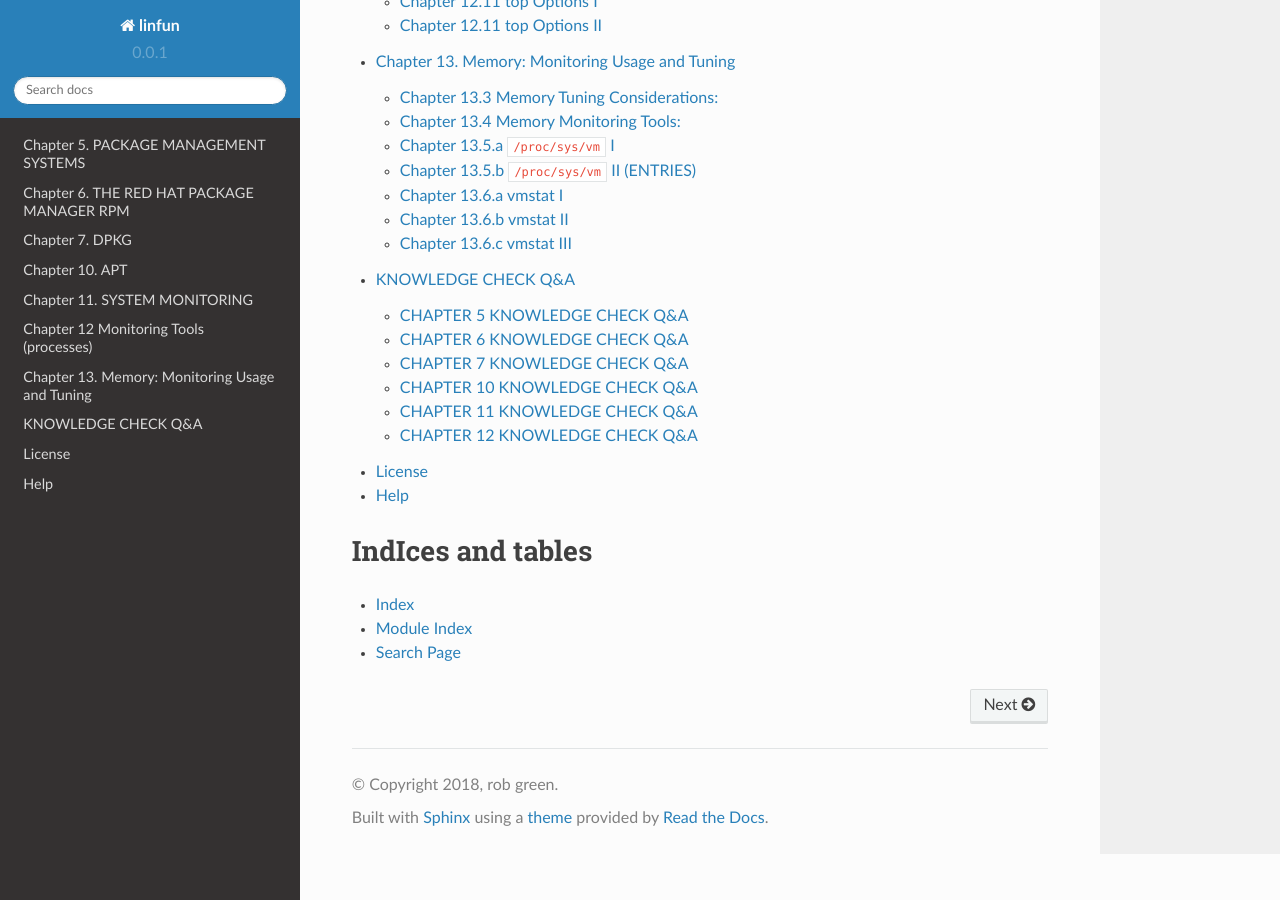
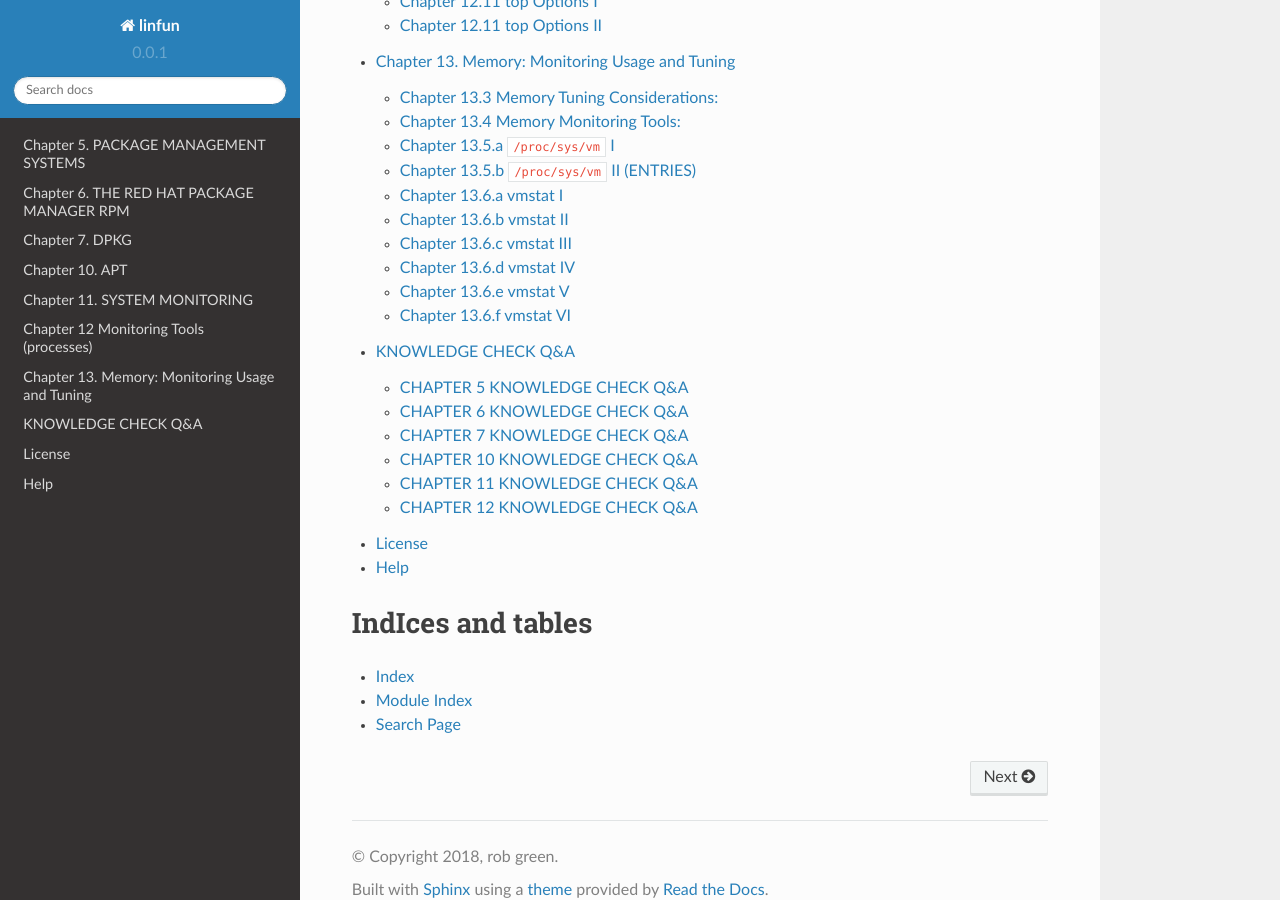
Before and after one commit to py010/linfun, a Sphinx documentation site: the page built from docs/source/index.rst, in a window 1280 px wide and 900 px high, scrolled down 1838 px. Built offline with Sphinx 7.4.7 and the Read the Docs theme 2.0.0, drawn with Linux system fonts in a browser that asks for light colours; pages that are not in the unit, such as notebooks, are missing from menus; some of the changed lines change nothing that is shown.

Commit message:
chapter 13.6.f + table

````diff
--- a/docs/source/chapter13.rst
+++ b/docs/source/chapter13.rst
@@ -130,3 +130,34 @@
 ```$ vmstat -a 2 4```
 
 .. image:: https://github.com/py010/linfun/blob/master/docs/source/images/vmstata.png?raw=true
+
+Chapter 13.6.d vmstat IV
+^^^^^^^^^^^^^^^^^^^^^^^^
+
+To get a table of memory statistics and certain event counters use the -s option:
+
+.. image:: https://github.com/py010/linfun/blob/master/docs/source/images/vmstats.png?raw=true
+
+Chapter 13.6.e vmstat V
+^^^^^^^^^^^^^^^^^^^^^^^^
+
+To get a table of disk statistics use the -d option:
+
+.. image:: https://github.com/py010/linfun/blob/master/docs/source/images/vmstatd.png?raw=true
+
+
+Chapter 13.6.f vmstat VI
+^^^^^^^^^^^^^^^^^^^^^^^^
+
+. csv-table:: vmstat Disk Fields
+   :header: "Field", "Subfield", "Meaning"
+   :widths: 30, 50, 40
+
+   "reads", "total", "Total reads completed successfully"
+   "reads", "merged", "Grouped reads - resulting in one I/O"
+   "reads", "ms", "Milliseconds spent reading"
+   "writes", "total", "Total writes completed successfully"
+   "writes", "merged", "Grouped writes"
+   "writes", "ms", "Ms spent writing"
+   "I/O", "cur", "I/O in progress"
+   "I/O", "sec", "seconds spent for I/O"
````
